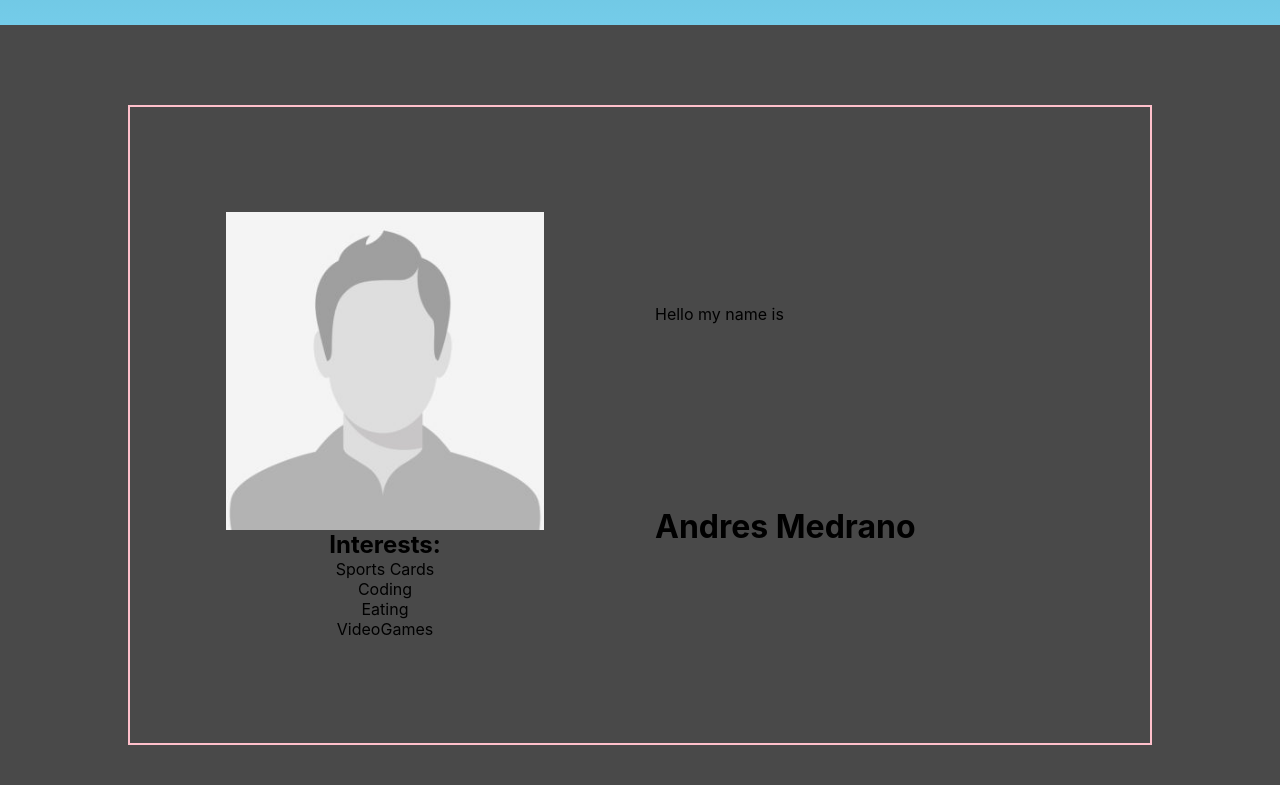
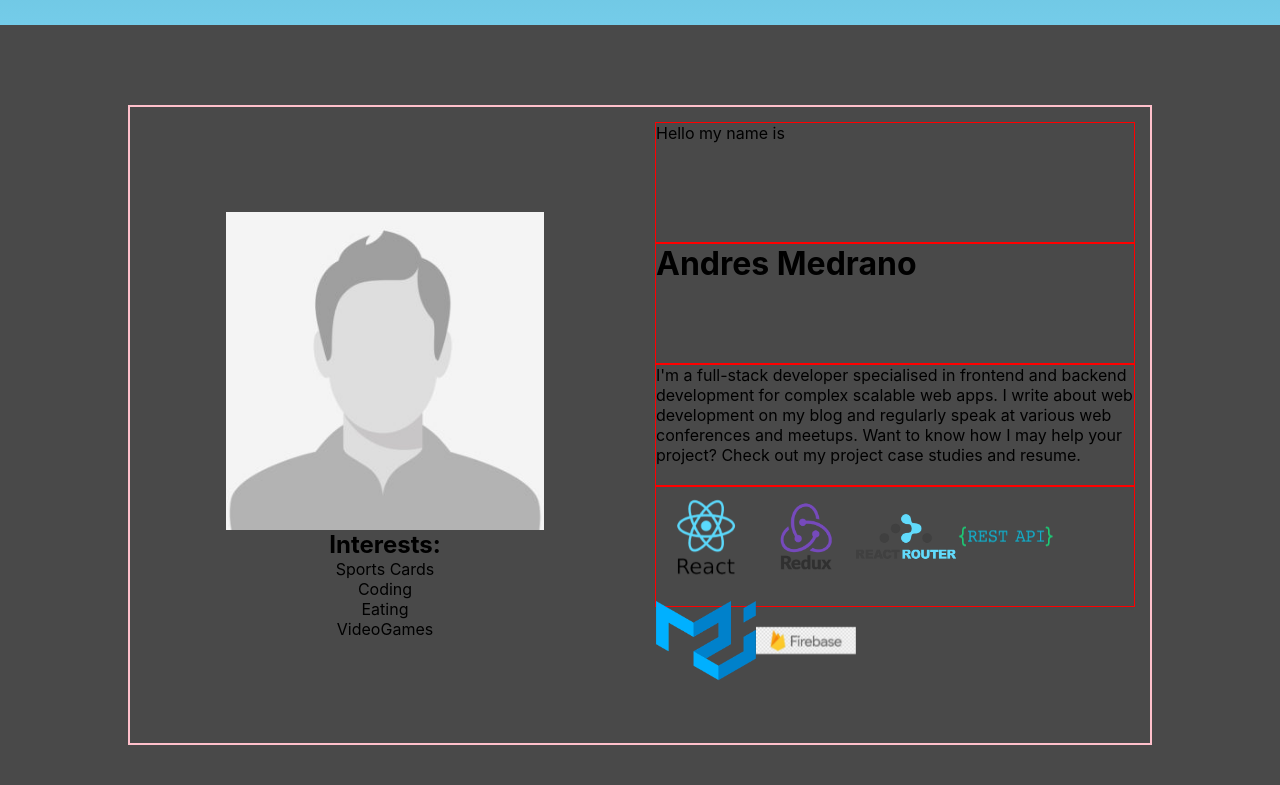
Before and after one commit to amedra13/Portfolio, a React (Create React App) app: page / in a window 1280 px wide. Shown: the part 775-1560 px from the top of the page. Built offline with nearby package versions, Linux system fonts and the light colour scheme.

Commit message:
work on animating aboutMe

```diff
--- a/src/AboutMe/AboutMe.css
+++ b/src/AboutMe/AboutMe.css
@@ -1,7 +1,7 @@
 @keyframes text-slideIn {
 	from {
 		opacity: 0;
-		transform: translateY(50px);
+		transform: translateY(70px);
 	}
 	to {
 		opacity: 1;
@@ -49,14 +49,21 @@
 
 .aboutMe__gridRight {
 	padding: 15px;
-	display: flex;
-	flex-direction: column;
-	justify-content: space-evenly;
-	align-items: flex-start;
 }
-.aboutMe__gridRight h1,
-p {
-	animation: text-slideIn 500ms ease-in forwards;
+.aboutMe__gridRight > div {
+	border: 1px solid red;
+	height: 20%;
+}
+.aboutMe__gridRight > div > * {
+	animation: text-slideIn 1s ease-in-out forwards;
+}
+.aboutMe__gridRight > div:last-child > img {
+	height: 100px;
+	width: 100px;
+	object-fit: contain;
+}
+.aboutMe__gridRight > div:last-child > * {
+	animation: slide-in-right 1s ease-in forwards;
 }
 
 /* .aboutMe__gridItem > div {
--- a/src/AboutMe/AboutMe.js
+++ b/src/AboutMe/AboutMe.js
@@ -27,12 +27,46 @@ const AboutMe = () => {
 					<p>VideoGames</p>
 				</Grid>
 				<Grid className="aboutMe__gridRight" item xs={12} md={6}>
-					<LazyLoad height={200} once={true} offset={-200}>
-						<p>Hello my name is</p>
-					</LazyLoad>
-					<LazyLoad height={500} once={true} offset={-200}>
-						<h1>Andres Medrano</h1>
-					</LazyLoad>
+					<div>
+						<LazyLoad height={'100%'} once offset={100}>
+							<p>Hello my name is</p>
+						</LazyLoad>
+					</div>
+
+					<div>
+						<LazyLoad height={'100%'} once offset={-200}>
+							<h1>Andres Medrano</h1>
+						</LazyLoad>
+					</div>
+
+					<div>
+						<LazyLoad height={'100%'} once offset={-300}>
+							<p>
+								I'm a full-stack developer specialised in frontend and backend
+								development for complex scalable web apps. I write about web
+								development on my blog and regularly speak at various web
+								conferences and meetups. Want to know how I may help your
+								project? Check out my project case studies and resume.
+							</p>
+						</LazyLoad>
+					</div>
+					<div>
+						<img style={{ animationDelay: '0s' }} src={ReactLogo} alt="" />
+						<img style={{ animationDelay: '0.2s' }} src={ReduxLogo} alt="" />
+						<img
+							style={{ animationDelay: '0.4s' }}
+							src={ReactRouterLogo}
+							alt=""
+						/>
+						<img style={{ animationDelay: '0.6s' }} src={RestApiLogo} alt="" />
+						<img
+							style={{ animationDelay: '0.8s' }}
+							src={MaterialUILogo}
+							alt=""
+						/>
+						<img style={{ animationDelay: '1s' }} src={FirebaseLogo} alt="" />
+					</div>
+
 					{/* <div className="aboutMe__gridItem">
 						<LazyLoad height={200} once={true} offset={-200}>
 							<p>Hello my name is</p>
--- a/src/Contact/Contact.js
+++ b/src/Contact/Contact.js
@@ -69,7 +69,7 @@ const Contact = () => {
 						</div>
 						<div>
 							<EmailOutlinedIcon fontSize="large" />
-							<p>andresthedev5@gmail.com</p>
+							<p> andresthedev5@gmail.com</p>
 						</div>
 						<div>
 							<IconButton
--- a/src/Portfolio/Projects/ProjectItem.css
+++ b/src/Portfolio/Projects/ProjectItem.css
@@ -28,6 +28,15 @@
 	align-items: center;
 	height: 80vh;
 	border-radius: 5px;
+}
+.projectItem__gridItem > a {
+	border: 2px solid white;
+	text-decoration: none;
+	width: 150px;
+	padding: 5px;
+	border-radius: 5px;
+	text-align: center;
+	color: white;
 }
 .gridImage {
 	width: 80%;
--- a/src/Portfolio/Projects/ProjectItem.js
+++ b/src/Portfolio/Projects/ProjectItem.js
@@ -21,7 +21,9 @@ const ProjectItem = ({ project }) => {
 				>
 					<h1>{project.name}</h1>
 					<TiltedImage image={project.image} />
-					<a href={project.website}>Visit Website</a>
+					<a href={project.website} target="_blank" rel="noopener noreferrer">
+						Visit Website
+					</a>
 				</Grid>
 				<Grid
 					className={`projectItem__gridItem  ${
```
